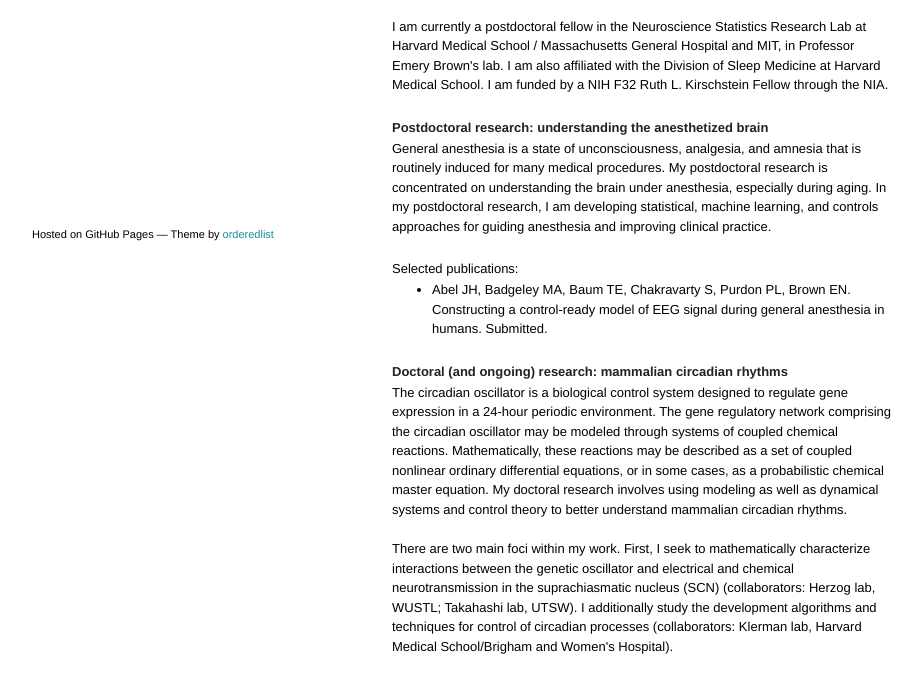
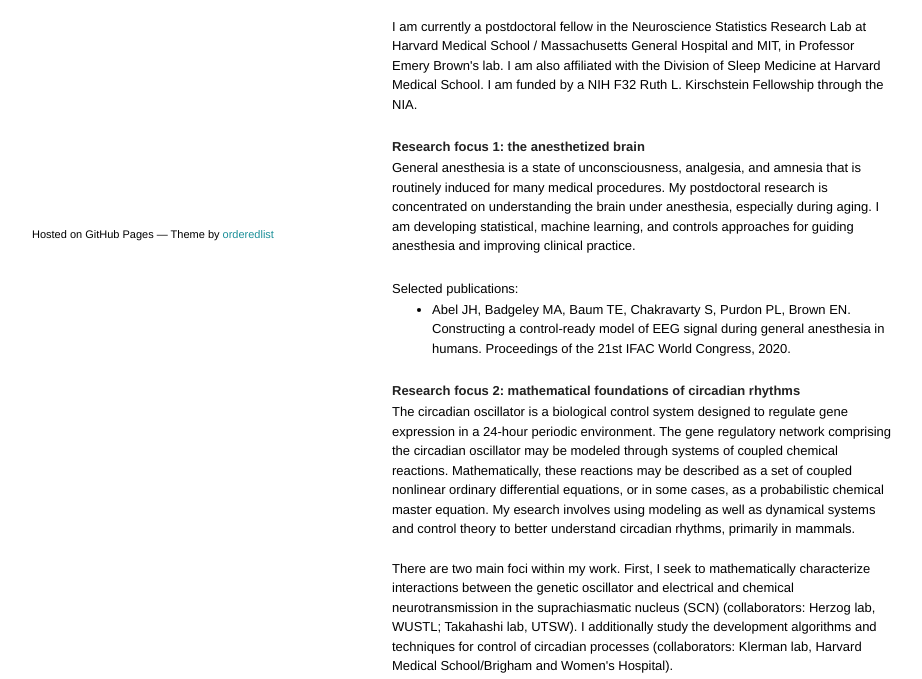
Before and after one commit to johnabel/johnabel.github.io, a plain HTML site: page Research.html in a window 1280 px wide. Shown: the part 485-1164 px from the top of the page, without its empty margins (178-1100 px from the left). Drawn offline with Linux system fonts and the light colour scheme.

Commit message:
updated research

```diff
--- a/Research.html
+++ b/Research.html
@@ -33,21 +33,21 @@
 <small> <p>Mouse suprachiasmatic nucleus (original: J Webb, Herzog lab)</p></small>
 
         <font size="-1">
-          <p>I am currently a postdoctoral fellow in the Neuroscience Statistics Research Lab at Harvard Medical School / Massachusetts General Hospital and MIT, in Professor Emery Brown's lab. I am also affiliated with the Division of Sleep Medicine at Harvard Medical School. I am funded by a NIH F32 Ruth L. Kirschstein Fellow through the NIA.</p>
+          <p>I am currently a postdoctoral fellow in the Neuroscience Statistics Research Lab at Harvard Medical School / Massachusetts General Hospital and MIT, in Professor Emery Brown's lab. I am also affiliated with the Division of Sleep Medicine at Harvard Medical School. I am funded by a NIH F32 Ruth L. Kirschstein Fellowship through the NIA.</p>
 
-          <strong>Postdoctoral research: understanding the anesthetized brain</strong><br>
+          <strong>Research focus 1: the anesthetized brain</strong><br>
 <p>General anesthesia is a state of unconsciousness, analgesia, and amnesia that is routinely induced for many medical procedures.
-My postdoctoral research is concentrated on understanding the brain under anesthesia, especially during aging. In my postdoctoral research, I am developing statistical, machine learning, and controls approaches for guiding anesthesia and improving clinical practice.</p>
+My postdoctoral research is concentrated on understanding the brain under anesthesia, especially during aging. I am developing statistical, machine learning, and controls approaches for guiding anesthesia and improving clinical practice.</p>
 
 Selected publications:
 <ul>
   <li>Abel JH, Badgeley MA, Baum TE, Chakravarty S, Purdon PL, Brown EN. Constructing a control-ready
-model of EEG signal during general anesthesia in humans. Submitted.</li>
+model of EEG signal during general anesthesia in humans. Proceedings of the 21st IFAC World Congress, 2020.</li>
 </ul>
 
-<strong>Doctoral (and ongoing) research: mammalian circadian rhythms</strong>
+<strong>Research focus 2: mathematical foundations of circadian rhythms</strong>
 
-		<p>The circadian oscillator is a biological control system designed to regulate gene expression in a 24-hour periodic environment. The gene regulatory network comprising the circadian oscillator may be modeled through systems of coupled chemical reactions. Mathematically, these reactions may be described as a set of coupled nonlinear ordinary differential equations, or in some cases, as a probabilistic chemical master equation. My doctoral research involves using modeling as well as dynamical systems and control theory to better understand mammalian circadian rhythms. </p>
+		<p>The circadian oscillator is a biological control system designed to regulate gene expression in a 24-hour periodic environment. The gene regulatory network comprising the circadian oscillator may be modeled through systems of coupled chemical reactions. Mathematically, these reactions may be described as a set of coupled nonlinear ordinary differential equations, or in some cases, as a probabilistic chemical master equation. My esearch involves using modeling as well as dynamical systems and control theory to better understand circadian rhythms, primarily in mammals. </p>
 		<p>There are two main foci within my work. First, I seek to mathematically characterize interactions between the genetic oscillator and electrical and chemical neurotransmission in the suprachiasmatic nucleus (SCN) (collaborators: Herzog lab, WUSTL; Takahashi lab, UTSW). I additionally study the development algorithms and techniques for control of circadian processes (collaborators: Klerman lab, Harvard Medical School/Brigham and Women's Hospital).</p>
 
 Selected publications in understanding the SCN:
@@ -55,6 +55,7 @@ Selected publications in understanding the SCN:
   <li>Abel JH*, Meeker K*, Granados-Fuentes D, St. John PC, Wang TJ, Bales BB, Doyle III FJ, Herzog ED, Petzold LR. Functional network inference of the suprachiasmatic nucleus. Proceedings of the National Academy of Sciences USA 113 (16), 2018.</li>
   <li>Carmona-Alcocer V, Abel JH, Sun TC, Petzold LR, Doyle III FJ, Simms CL, Herzog ED. Ontogeny of circadian rhythms and synchrony in the suprachiasmatic nucleus. Journal of Neuroscience 38 (6), 2018. </li>
   <li>Mazuski C, Abel JH, Chen SP, Hermanstyne TO, Jones JR, Simon T, Doyle III FJ, Herzog ED. Entrainment of circadian rhythms depends on firing rates and neuropeptide release of VIP SCN neurons. Neuron 99 (3), 2018.</li>
+  <li>Rijo-Ferreira F, Acosta-Rodrguez VA, Abel JH, Kornblum I, Bento I, Kilaru G, Klerman EB, Mota MM, Takahashi JS. The malaria parasite has an intrinsic clock. Science 368 (6492), 2020.</li>
 </ul>
 Selected publications in circadian control:
 <ul>
```
